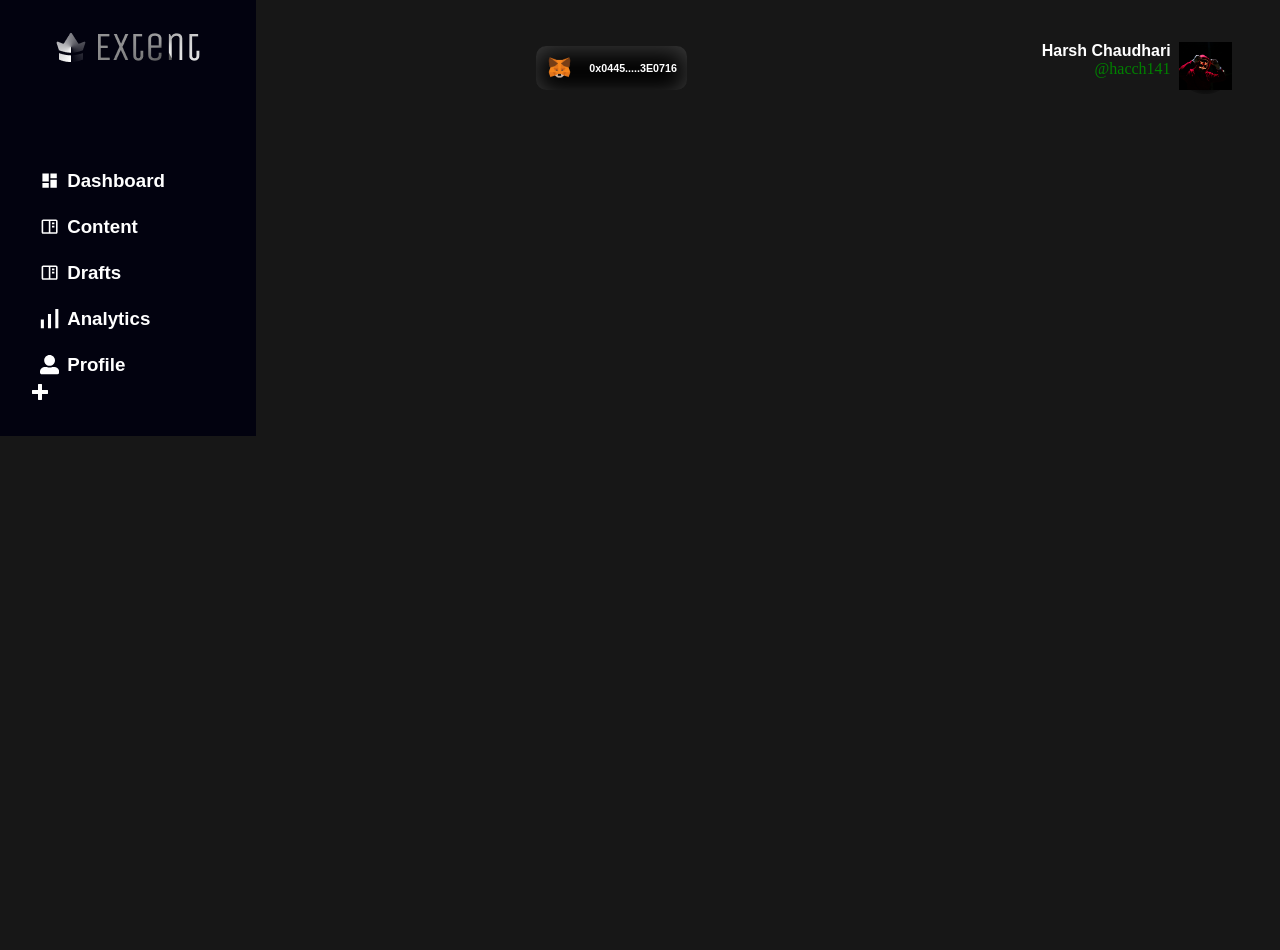
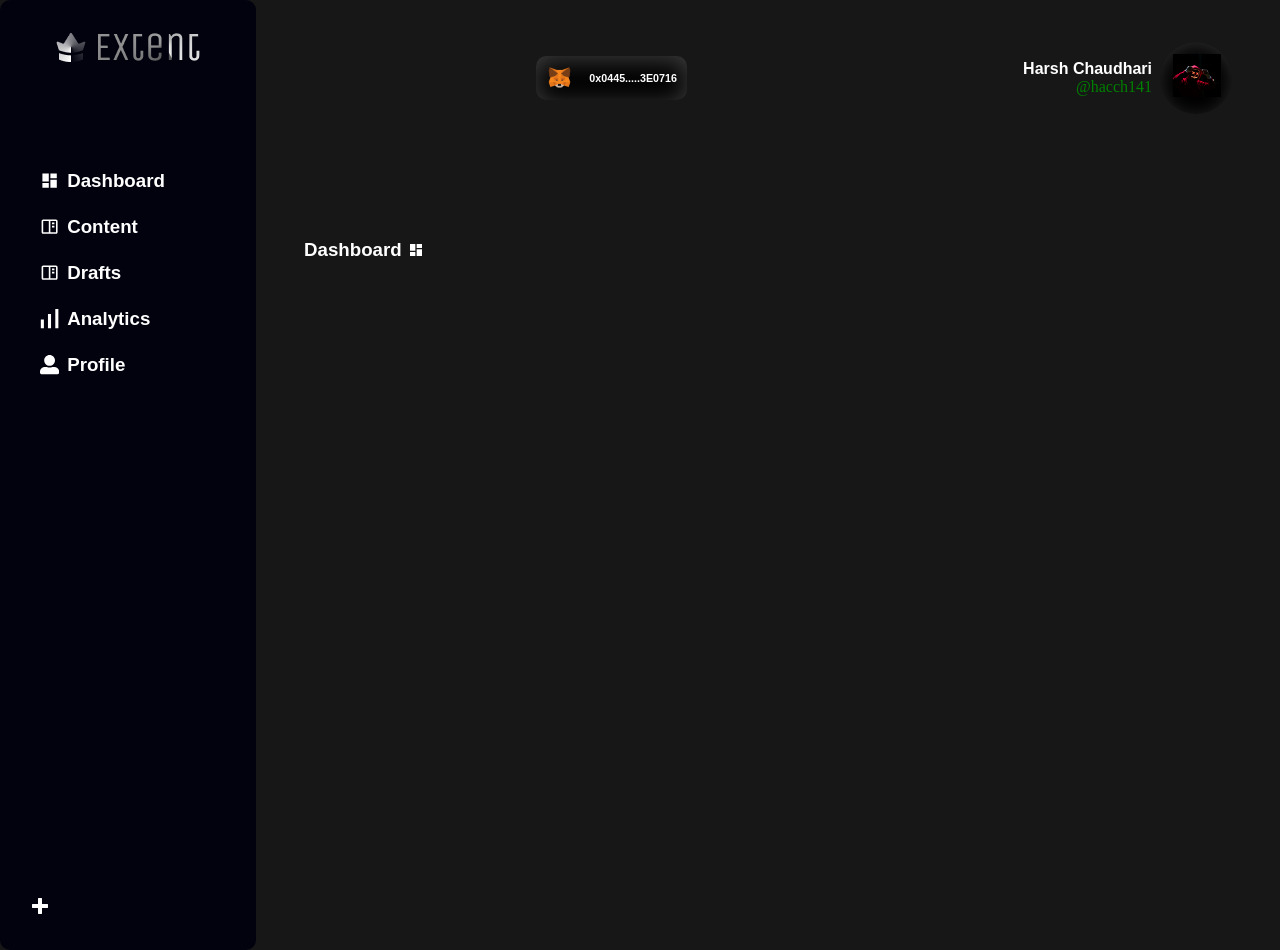
Before and after one commit to hacch141/Extent_Front-end, a React (Create React App) app: page /Extent_Front-end/Dashboard in a window 1280 px wide. Before the commit the page ends 800 px from the top, so only its background shows below. Built offline with nearby package versions, Linux system fonts and the light colour scheme.

Commit message:
tenth commit

```diff
--- a/src/App.js
+++ b/src/App.js
@@ -1,4 +1,4 @@
-import React from "react";
+import React, { useEffect } from "react";
 import LeftSidebar from "components/LeftSidebar";
 import RightSidebar from "components/RightSidebar";
 import styled from "styled-components";
--- a/src/components/LeftSidebar.jsx
+++ b/src/components/LeftSidebar.jsx
@@ -7,7 +7,6 @@ import { FaUserAlt } from "react-icons/fa";
 import { ImPlus } from "react-icons/im";
 import logo from "assets/logo.png"
 import extent from "assets/Extent.png"
-import { BrowserRouter as Link} from "react-router-dom";
 function LeftSidebar() {
   return (
     <Aside id="sidebar">
@@ -19,23 +18,23 @@ function LeftSidebar() {
         <ul className="pages">
           <li>
             <MdDashboard />
-            <Link to="/content"><h3>Dashboard</h3></Link>
+            <h3>Dashboard</h3>
           </li>
           <li>
             <BiBookContent />
-            <Link to="/content"><h3>Content</h3></Link>
+            <h3>Content</h3>
           </li>
           <li>
             <BiBookContent />
-            <Link to="/content"><h3>Drafts</h3></Link>
+            <h3>Drafts</h3>
           </li>
           <li>
             <SiSimpleanalytics />
-            <Link to="/content"><h3>Analytics</h3></Link>
+            <h3>Analytics</h3>
           </li>
           <li>
             <FaUserAlt />
-            <Link to="/content"><h3>Profile</h3></Link>
+            <h3>Profile</h3>
           </li>
         </ul>
       </div>
@@ -50,7 +49,8 @@ function LeftSidebar() {
 
 const Aside = styled.aside`
   background-color: var(--dark-background-color);
-  height: 100%;
+  height: 950px;
+  border-radius: 10px;
   width: 100%;
   padding: 2rem;
   display: flex;
--- a/src/components/ProfileHeader.jsx
+++ b/src/components/ProfileHeader.jsx
@@ -3,7 +3,8 @@ import styled from "styled-components";
 import { BiChevronDown } from "react-icons/bi";
 import avatar from "assets/Profile.png";
 import metamaskImg from "assets/metamask.png";
-export default function ProfileHeader() {
+
+function ProfileHeader() {
   return (
     <Section>
       <div className="metamask-div">
@@ -56,6 +57,7 @@ const Section = styled.section`
     text-align: right;
     gap: 0.5rem;
     .my-name {
+      margin-top: 18px;
       h4 {
         cursor: pointer;
       }
@@ -69,10 +71,15 @@ const Section = styled.section`
       box-shadow: inset 0px 4px 20px rgba(170, 170, 170, 0.25);
       border-radius: 100px;
       cursor: pointer;
+      height: 72px;
+      width: 72px;
       img {
         size: 1rem;
-        height: 3rem;
+        height: 2.7rem;
+        margin-top: 12px;
+        margin-right: 11px;
       }
     }
   }
 `;
+export default ProfileHeader;
--- a/src/components/RightSidebar.jsx
+++ b/src/components/RightSidebar.jsx
@@ -14,12 +14,12 @@ function RightSidebar() {
       <ProfileHeader />
       <Router>
         <Routes>
-          <Route path="/" element={<Content />} />
-          <Route path="/Analytics" element={<Analytics />} />
-          <Route path="/content" element={<Content />} />
-          <Route path="/Dashboard" element={<Dashboard />} />
-          <Route path="/Drafts" element={<Drafts />} />
-          <Route path="/Profile" element={<Profile />} />
+          <Route path="/Extent_Front-end" element={<Content />} />
+          <Route path="/Extent_Front-end/Analytics" element={<Analytics />} />
+          <Route path="/Extent_Front-end/content" element={<Content />} />
+          <Route path="/Extent_Front-end/Dashboard" element={<Dashboard />} />
+          <Route path="/Extent_Front-end/Drafts" element={<Drafts />} />
+          <Route path="/Extent_Front-end/Profile" element={<Profile />} />
         </Routes>
       </Router>
     </Section>
--- a/src/components/pages/Analytics.jsx
+++ b/src/components/pages/Analytics.jsx
@@ -0,0 +1,29 @@
+import React from "react";
+import styled from "styled-components";
+import { SiSimpleanalytics } from "react-icons/si";
+
+function Analytics() {
+  return (
+    <Section>
+      <div className="content">
+        <h3>Analytics</h3>
+        <SiSimpleanalytics />
+      </div>
+    </Section>
+  );
+}
+
+const Section = styled.section`
+
+  .content {
+    display: flex;
+    align-items: center;
+    gap: 0.4rem;
+    color: white;
+    padding-bottom: 1rem;
+    cursor: pointer;
+    }
+  }
+`;
+
+export default Analytics;
--- a/src/components/pages/Dashboard.jsx
+++ b/src/components/pages/Dashboard.jsx
@@ -0,0 +1,29 @@
+import React from "react";
+import styled from "styled-components";
+import { MdDashboard } from "react-icons/md";
+
+function Dashboard() {
+  return (
+    <Section>
+      <div className="content">
+        <h3>Dashboard</h3>
+        <MdDashboard />
+      </div>
+    </Section>
+  );
+}
+
+const Section = styled.section`
+
+  .content {
+    display: flex;
+    align-items: center;
+    gap: 0.4rem;
+    color: white;
+    padding-bottom: 1rem;
+    cursor: pointer;
+    }
+  }
+`;
+
+export default Dashboard;
--- a/src/components/pages/Drafts.jsx
+++ b/src/components/pages/Drafts.jsx
@@ -0,0 +1,29 @@
+import React from "react";
+import styled from "styled-components";
+import { BiBookContent } from "react-icons/bi";
+
+function Drafts() {
+  return (
+    <Section>
+      <div className="content">
+        <h3>Drafts</h3>
+        <BiBookContent />
+      </div>
+    </Section>
+  );
+}
+
+const Section = styled.section`
+
+  .content {
+    display: flex;
+    align-items: center;
+    gap: 0.4rem;
+    color: white;
+    padding-bottom: 1rem;
+    cursor: pointer;
+    }
+  }
+`;
+
+export default Drafts;
--- a/src/components/pages/Profile.jsx
+++ b/src/components/pages/Profile.jsx
@@ -0,0 +1,29 @@
+import React from "react";
+import styled from "styled-components";
+import { FaUserAlt } from "react-icons/fa";
+
+function Profile() {
+  return (
+    <Section>
+      <div className="content">
+        <h3>Profile</h3>
+        <FaUserAlt />
+      </div>
+    </Section>
+  );
+}
+
+const Section = styled.section`
+
+  .content {
+    display: flex;
+    align-items: center;
+    gap: 0.4rem;
+    color: white;
+    padding-bottom: 1rem;
+    cursor: pointer;
+    }
+  }
+`;
+
+export default Profile;
```
